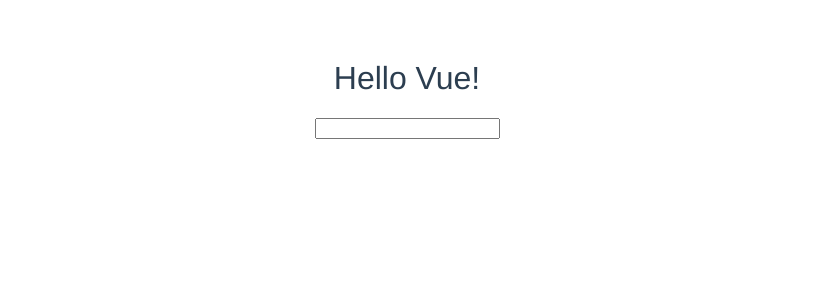
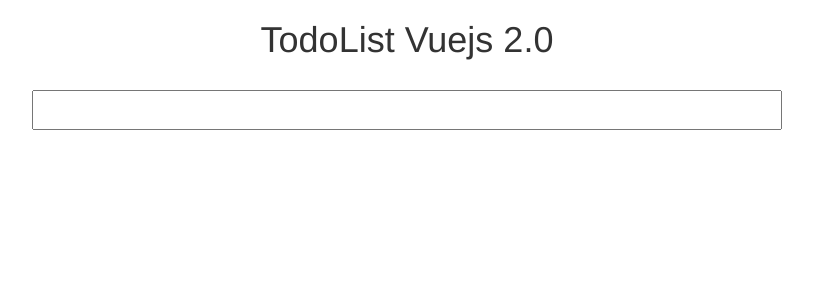
Before and after one commit to younglaker/todolist, a Vue app: page / in a window 1280 px wide. Shown: the top 300 px of the page, without its empty margins (233-1046 px from the left). Built offline with nearby package versions, Linux system fonts and the light colour scheme; the HTML template or start-up script is replaced by a standard one.

Commit message:
using bootstrap sass

```diff
--- a/src/App.vue
+++ b/src/App.vue
@@ -1,27 +1,25 @@
+
+<style src="./assets/sass/main.sass" lang="sass"></style>
+
 <template>
-  <div id="app">
+  <div id="app" class="container">
+    <headers></headers>
     <index></index>
   </div>
 </template>
 
 <script>
+import Headers from './components/headers'
 import Index from './components/index'
+
 
 export default {
   name: 'app',
   components: {
-    Index
+    Index, Headers
   }
 }
 </script>
 
 <style>
-#app {
-  font-family: 'Avenir', Helvetica, Arial, sans-serif;
-  -webkit-font-smoothing: antialiased;
-  -moz-osx-font-smoothing: grayscale;
-  text-align: center;
-  color: #2c3e50;
-  margin-top: 60px;
-}
 </style>
--- /dev/null
+++ b/src/assets/sass/main.sass
@@ -0,0 +1,6 @@
+.title
+	margin-bottom: 30px
+	text-align: center
+
+.input_todo
+	height: 40px
--- /dev/null
+++ b/src/components/headers.vue
@@ -0,0 +1,19 @@
+<template>
+    <h1 class="title">{{ title }}</h1>
+</template>
+
+<script>
+export default {
+    name: 'headers',
+    data () {
+        return {
+            title: 'TodoList Vuejs 2.0'
+        }
+    }
+
+}
+</script>
+
+<!-- Add "scoped" attribute to limit CSS to this component only -->
+<style scoped>
+</style>
--- a/src/components/index.vue
+++ b/src/components/index.vue
@@ -1,8 +1,8 @@
 <template>
-  <div id="main">
-    <h1>{{ title }}</h1>
+    <div id="main" class="row">
+        <div class="col-md-8 col-sm-12 col-md-offset-2">
 
-    <input type="text" class="input_todo"
+            <input type="text" class="input_todo col-md-12"
                 v-model="new_item"
                 v-on:keyup.enter="addNew()">
 
@@ -15,17 +15,18 @@
             </ul>
 
           </div>
+      </div>
 </template>
 
 <script>
 
 import Storage from '../assets/js/storage.js'
-console.log(Storage);
+
 export default {
     name: 'index',
     data () {
         return {
-            title: 'Hello Vue!',
+            title: 'TodoList Vuejs 2.0',
             items: Storage.fetch(),
             new_item: ''
         }
@@ -57,22 +58,7 @@
 
 <!-- Add "scoped" attribute to limit CSS to this component only -->
 <style scoped>
-h1, h2 {
-  font-weight: normal;
-}
 
-ul {
-  list-style-type: none;
-  padding: 0;
-}
-
-li {
-  margin-bottom: 10px;
-}
-
-a {
-  color: #42b983;
-}
 .finished {
     text-decoration: line-through
 }
--- a/src/main.js
+++ b/src/main.js
@@ -1,5 +1,10 @@
 // The Vue build version to load with the `import` command
 // (runtime-only or standalone) has been set in webpack.base.conf with an alias.
+
+import VueRouter from 'vue-router'
+import VueResource from 'vue-resource'
+
+import 'bootstrap/dist/css/bootstrap.css'
 import Vue from 'vue'
 import App from './App'
 
```
Also changed, not shown: package.json (+7 -1 lines). Lines whose indentation alone changed are shown as unchanged.
